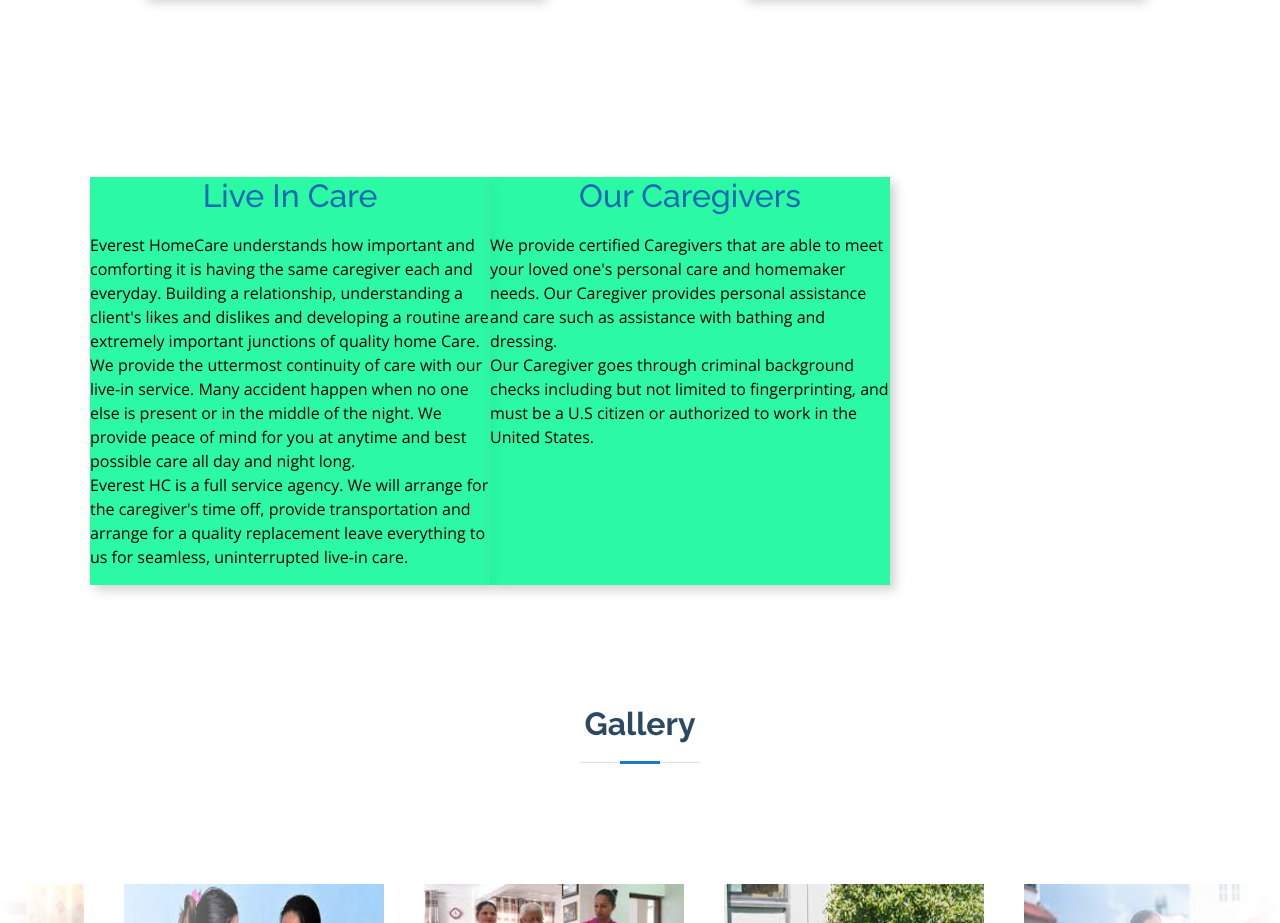
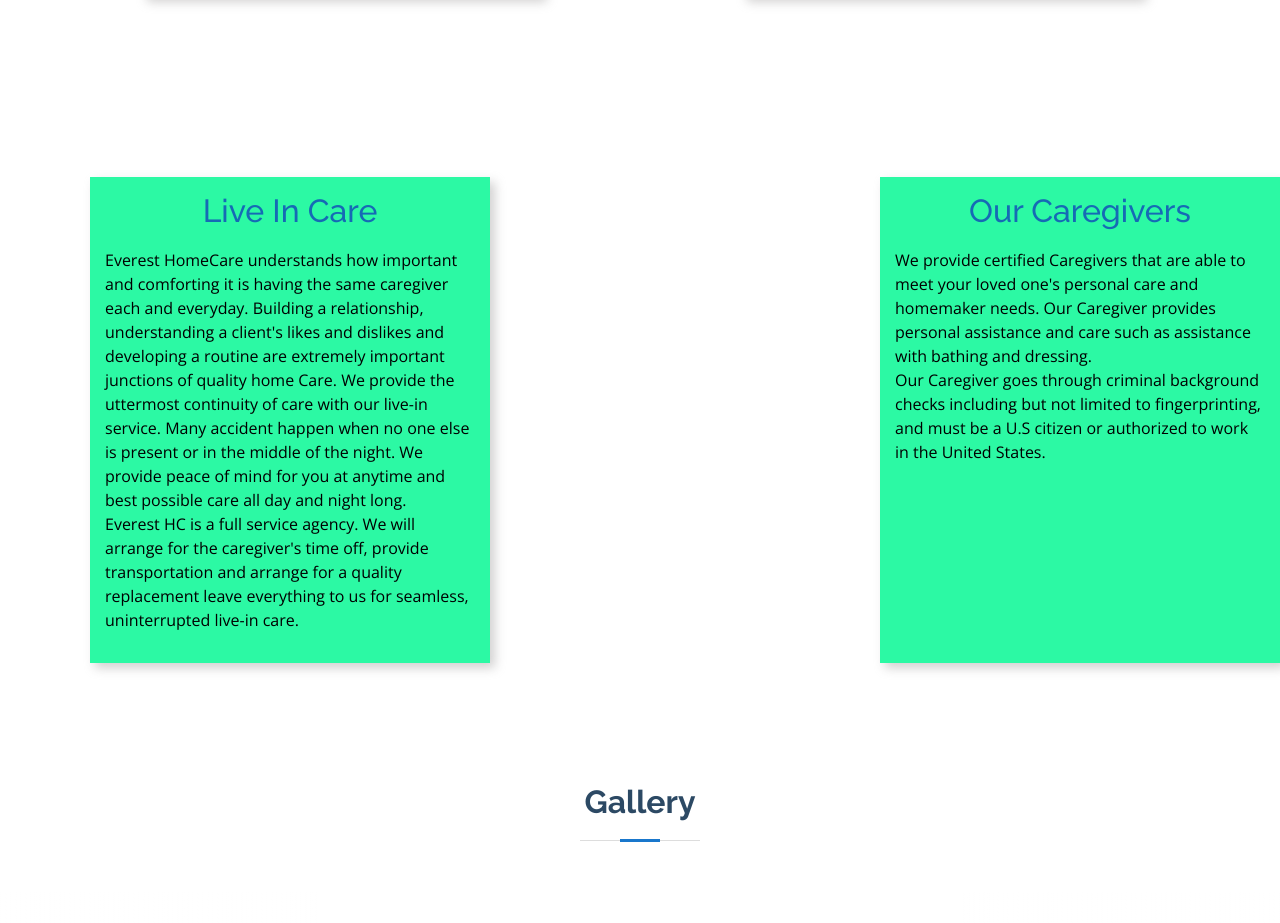
Before and after one commit to Sushankhanal/EverestHomeCare, a plain HTML site: page index.html in a window 1280 px wide. Shown: the part 3742-4665 px from the top of the page. Drawn offline with nearby package versions, Linux system fonts and the light colour scheme.

Commit message:
bg greensnnmm

```diff
--- a/assets/css/style.css
+++ b/assets/css/style.css
@@ -1912,9 +1912,9 @@ scale: 1.04;
     max-width: 400px;
     transition: scale 0.5s;
   }
-/* .crd1, .crd2{
-  padding-right:15px;
-} */
+.crd1, .crd2{
+  padding:15px;
+}
 
 
 
--- a/index.html
+++ b/index.html
@@ -316,8 +316,7 @@
 
 
 
-
-    <section id="whole" style="display:flex ;" class="extra">
+    <section id="whole"  class="extra">
       <div class="whole-container">
         <div class="whole-card1">
           <div class="crd1">
@@ -347,6 +346,7 @@
 
       </div>
     </section>
+
 
 
     <section id="gallery-g" class="gallery-g">
```
